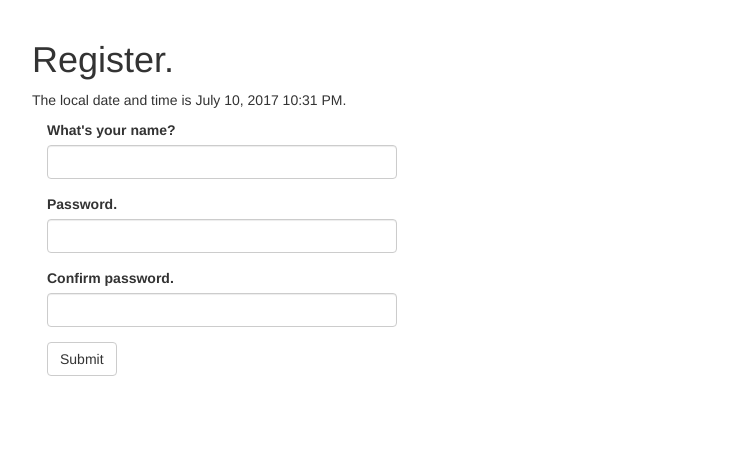
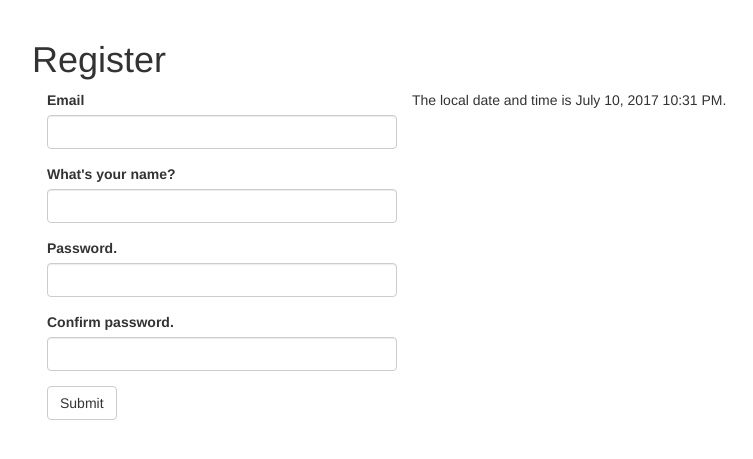
Before and after one commit to weqopy/blog_instance, a Flask app: page /auth/register in a window 1280 px wide. Shown: the part 52-511 px from the top of the page, without its empty margins (38-791 px from the left). Run offline with Flask 2, Linux system fonts and the light colour scheme; some libraries are stand-ins or nearby versions.

Commit message:
auth/register, view-form

```diff
--- a/app/auth/forms.py
+++ b/app/auth/forms.py
@@ -1,11 +1,12 @@
 from flask_wtf import FlaskForm
 from wtforms import StringField, PasswordField, SubmitField, BooleanField, ValidationError
-from wtforms.validators import DataRequired, EqualTo, Regexp, Length
+from wtforms.validators import DataRequired, EqualTo, Regexp, Length, Email
 from ..models import User
 
 
 class RegistForm(FlaskForm):
     """docstring for RegistForm"""
+    email = StringField('Email', validators=[DataRequired(), Length(1, 64), Email()])
     username = StringField("What's your name?", validators=[DataRequired(), Length(1, 64), Regexp(
         '^[A-Za-z][A-Za-z0-9_.]*$', 0, 'Usernames must have only letters, numbers, dots or underscores')])
     password = PasswordField(
@@ -16,6 +17,10 @@ class RegistForm(FlaskForm):
     confirm_pw = PasswordField('Confirm password.',
                                validators=[DataRequired()])
     submit = SubmitField('Submit')
+
+    def validate_email(self, field):
+        if User.query.filter_by(email=field.data).first():
+            raise ValidationError('Email already registered.')
 
     def validate_username(self, field):
         if User.query.filter_by(username=field.data).first():
--- a/app/auth/views.py
+++ b/app/auth/views.py
@@ -12,7 +12,8 @@ from ..models import User
 def register():
     form = RegistForm()
     if form.validate_on_submit():
-        user = User(username=form.username.data,
+        user = User(email=form.email.data,
+                    username=form.username.data,
                     password=form.password.data)
         db.session.add(user)
         flash('You have registered.')
--- a/app/models.py
+++ b/app/models.py
@@ -16,6 +16,7 @@ class Role(db.Model):
 class User(UserMixin, db.Model):
     __tablename__ = 'users'
     id = db.Column(db.Integer, primary_key=True)
+    email = db.Column(db.String(64), unique=True, index=True)
     username = db.Column(db.String(64), unique=True, index=True)
     role_id = db.Column(db.Integer, db.ForeignKey('roles.id'))
     password_hash = db.Column(db.String(128))
--- a/app/templates/auth/register.html
+++ b/app/templates/auth/register.html
@@ -5,10 +5,12 @@
 
 {% block page_content %}
 <div class="page_header">
-    <h1>Register.</h1>
-    <p>The local date and time is {{ moment(current_time).format('LLL') }}.</p>
+    <h1>Register</h1>
 </div>
 <div class="col-md-4">
     {{ wtf.quick_form(form) }}
 </div>
+<div class="container">
+    <p>The local date and time is {{ moment(current_time).format('LLL') }}.</p>
+</div>
 {% endblock %}
--- a/config.py
+++ b/config.py
@@ -16,6 +16,7 @@ class Config(object):
     MAIL_PORT = 587
     MAIL_USE_TLS = True
 
+    # 邮件标题及发件人名称，example.com 无用
     FLASKY_MAIL_SUBJECT_PREFIX = '[Blog-Instance]'
     FLASKY_MAIL_SENDER = 'Blog-Instance Admin <sender@example.com>'
 
```
Also changed, not shown: migrations/versions/ef4088205e3a_add_email.py (added, +30 -0 lines), data-dev.sqlite.
